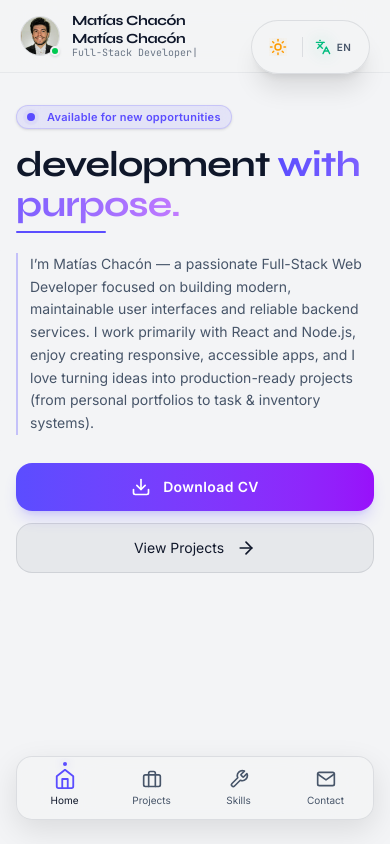
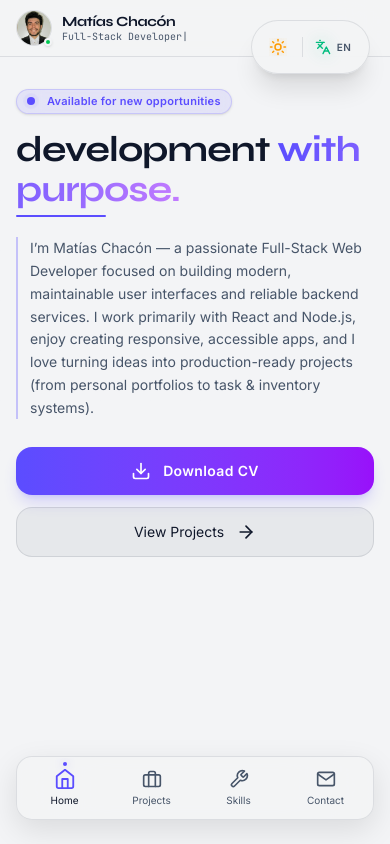
Before and after one commit to Maty910/portfolio, a React (Vite) app: page / in a window 390 px wide. Built offline with nearby package versions, Linux system fonts and the light colour scheme; a web font is replaced by a local one.

Commit message:
refactor: page section in mobile

```diff
--- a/src/components/Page.tsx
+++ b/src/components/Page.tsx
@@ -68,8 +68,8 @@ export function Page({ children, activeSection = 'home' }: PageProps) {
   };
 
   const renderSidebarContent = () => {
-    const cardBaseClass = "bg-primary/5 p-4 rounded-2xl border border-primary/20 backdrop-blur-sm w-full transition-all duration-300 hover:bg-primary/10 hover:border-primary/30 flex flex-col justify-center min-h-[120px]";
-    const wrapperClass = "flex flex-col gap-4 w-full animate-in fade-in slide-in-from-left-4 duration-700 max-[880px]:animate-in max-[880px]:fade-in max-[880px]:slide-in-from-top-2";
+    const cardBaseClass = "bg-primary/5 p-4 rounded-2xl border border-primary/20 backdrop-blur-sm w-full transition-all duration-300 hover:bg-primary/10 hover:border-primary/30 flex flex-col justify-center min-h-[110px]";
+    const wrapperClass = "flex flex-col gap-4 w-full animate-in fade-in slide-in-from-left-4 duration-700 max-[880px]:animate-in max-[880px]:fade-in max-[880px]:slide-in-from-top-2 max-[880px]:duration-500";
 
     if (activeSection === 'projects') {
       return (
@@ -195,7 +195,7 @@ export function Page({ children, activeSection = 'home' }: PageProps) {
         <div className="hidden lg:flex flex-col gap-2 w-full">
               <div className="flex gap-2">
             <div className="flex-1 bg-text-primary/5 backdrop-blur-sm px-3 py-2 rounded-xl border border-text-primary/10 hover:border-primary/40 transition-colors group flex flex-col items-center justify-center">
-              <p className="text-xl font-bold text-text-primary">3+</p>
+              <p className="text-xl font-bold text-text-primary">2+</p>
               <p className="text-[9px] text-text-secondary uppercase font-semibold">{t('page.years')}</p>
             </div>
             <div className="flex-1 bg-text-primary/5 backdrop-blur-sm px-3 py-2 rounded-xl border border-text-primary/10 hover:border-primary/40 transition-colors group flex flex-col items-center justify-center">
@@ -232,29 +232,20 @@ export function Page({ children, activeSection = 'home' }: PageProps) {
       <div className="min-[881px]:hidden w-full relative z-20">
 
         {/* Sticky App Bar */}
-        <header className="sticky top-0 z-40 w-full bg-bg-base/80 backdrop-blur-xl border-b border-text-primary/5 px-5 py-3 flex items-center justify-between transition-all duration-300">
-          <div className="flex items-center gap-3">
+        <header className="sticky top-0 z-40 w-full bg-bg-base/90 backdrop-blur-xl border-b border-text-primary/10 px-4 py-2.5 flex items-center justify-between transition-all duration-300">
+          <div className="flex items-center gap-2.5">
              <div className="relative">
-                <div className="w-10 h-10 rounded-full overflow-hidden border border-text-primary/10">
+                <div className="w-9 h-9 rounded-full overflow-hidden border border-text-primary/10">
                    <img className="w-full h-full object-cover object-top" src="/images/FOTO DE PERFIL.jpg" alt="Profile" />
                 </div>
-                <div className="absolute bottom-0 right-0 w-2.5 h-2.5 bg-green-500 rounded-full border-2 border-bg-base shadow-sm"></div>
+                <div className="absolute bottom-0 right-0 w-2 h-2 bg-green-500 rounded-full border-2 border-bg-base shadow-sm"></div>
              </div>
              <div className="flex flex-col">
-                <h1 className="text-sm font-bold text-text-primary leading-tight">Matías Chacón</h1>
-                  <h1 className="text-sm font-bold text-text-primary leading-tight">{t('header.displayName')}</h1>
-                <p className="text-[10px] text-text-secondary font-mono leading-tight opacity-80">{typingText}</p>
+                <h1 className="text-sm font-bold text-text-primary leading-tight">{t('header.displayName')}</h1>
+                <p className="text-[10px] text-text-secondary font-mono leading-tight">{typingText}</p>
              </div>
           </div>
         </header>
-
-        {/* Dynamic Widget Area (Mobile Only) - Se muestra debajo del header */}
-        {/* Si estamos en Home, NO mostramos nada extra para que el foco sea el título */}
-        {activeSection !== 'home' && (
-          <div className="w-full px-4 pt-4 animate-in fade-in slide-in-from-top-2 duration-500">
-            {renderSidebarContent()}
-          </div>
-        )}
       </div>
 
       {/* =======================
```
